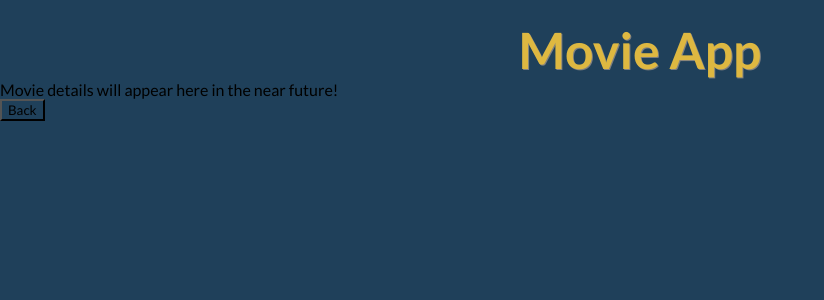
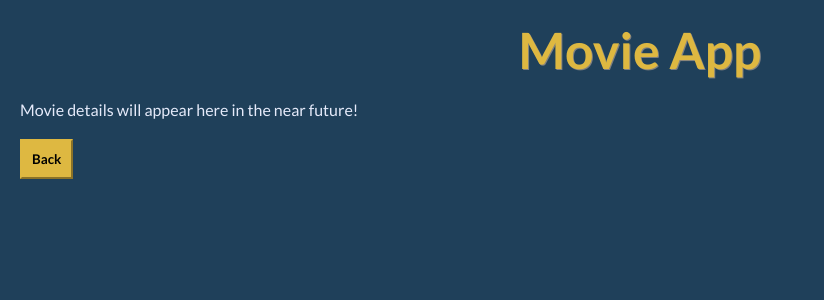
Before and after one commit to codygagnon/movie-app, a React (Create React App) app: page /movies/1 in a window 1280 px wide. Shown: the top 300 px of the page, without its empty margins (0-824 px from the left). Built offline with nearby package versions, Linux system fonts and the light colour scheme; the HTML template or start-up script is replaced by a standard one.

Commit message:
added styles to movie-details page

```diff
--- a/src/MovieDetails.js
+++ b/src/MovieDetails.js
@@ -8,7 +8,7 @@
     }
 
     return (
-        <div>
+        <div className="movie-details">
             <p>Movie details will appear here in the near future!</p>
             <button onClick={handleClick}>Back</button>
         </div>
--- a/src/index.css
+++ b/src/index.css
@@ -57,3 +57,21 @@
 .movie h3 {
   background-color: #DEB841;
 }
+
+/* movie-details styles */
+.movie-details {
+  margin: 20px;
+}
+
+.movie-details p {
+  color: #E5EAFA;
+}
+
+.movie-details button {
+  margin: 20px 0px;
+  padding: 10px;
+  color: #000;
+  font-weight: 700;
+  background-color: #DEB841;
+  border-color: #DEB841;
+}
```
